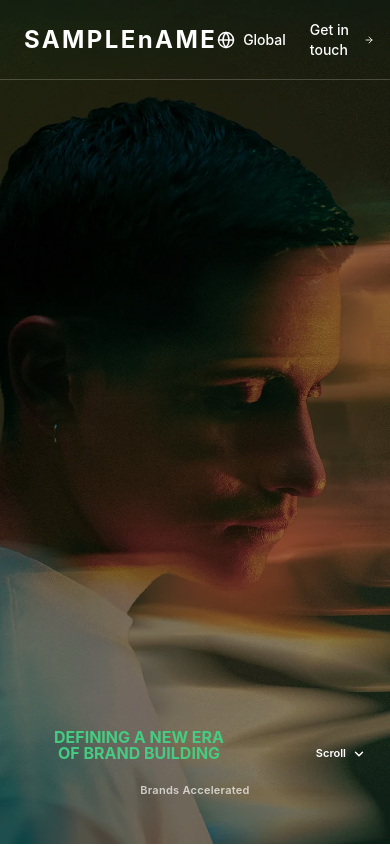
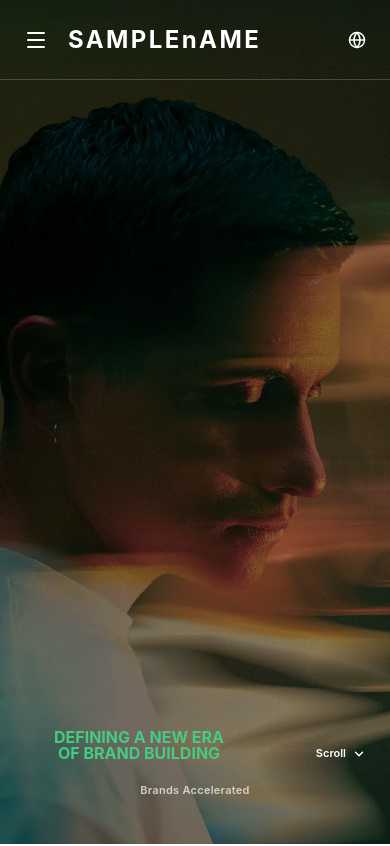
Before and after one commit to abukajary/samplename, a React (Vite) app: page / in a window 390 px wide. Shown: the top 846 px of the page. Built offline with nearby package versions, Linux system fonts and the light colour scheme.

Commit message:
fixed header on mobile devices
cheese-burger menu added

```diff
--- a/src/components/Header.tsx
+++ b/src/components/Header.tsx
@@ -1,5 +1,5 @@
 import { useState, useEffect } from 'react';
-import { Globe, ArrowRight, X } from 'lucide-react';
+import { Globe, ArrowRight, X, Menu } from 'lucide-react';
 import { Link, useLocation } from 'react-router-dom';
 
 type Language = { label: string; active?: boolean; };
@@ -20,6 +20,7 @@ export const Header = ({ transparentAtTop = false }: { transparentAtTop?: boolea
   const [isVisible, setIsVisible] = useState(true);
   const [lastScrollY, setLastScrollY] = useState(0);
   const [isSidebarOpen, setIsSidebarOpen] = useState(false);
+  const [isMobileMenuOpen, setIsMobileMenuOpen] = useState(false);
   const [isAtTop, setIsAtTop] = useState(true);
   const location = useLocation();
 
@@ -41,10 +42,10 @@ export const Header = ({ transparentAtTop = false }: { transparentAtTop?: boolea
   }, [lastScrollY]);
 
   useEffect(() => {
-    document.body.style.overflow = isSidebarOpen ? 'hidden' : 'auto';
-  }, [isSidebarOpen]);
+    document.body.style.overflow = (isSidebarOpen || isMobileMenuOpen) ? 'hidden' : 'auto';
+  }, [isSidebarOpen, isMobileMenuOpen]);
 
-  const bgClass = transparentAtTop && isAtTop && !isSidebarOpen
+  const bgClass = transparentAtTop && isAtTop && !isSidebarOpen && !isMobileMenuOpen
     ? 'bg-transparent'
     : 'bg-[#0a0a0a]';
 
@@ -52,6 +53,8 @@ export const Header = ({ transparentAtTop = false }: { transparentAtTop?: boolea
     if (location.pathname === '/') return true;
     return location.pathname.startsWith(path);
   };
+
+  const closeMobileMenu = () => setIsMobileMenuOpen(false);
 
   return (
     <>
@@ -61,9 +64,17 @@ export const Header = ({ transparentAtTop = false }: { transparentAtTop?: boolea
         } ${bgClass}`}
       >
         <div className="max-w-[1440px] mx-auto px-6 h-20 flex items-center justify-between border-b border-white/20">
-          <Link to="/" className="text-2xl font-bold tracking-widest relative z-[70]">
-            SAMPLEnAME
-          </Link>
+          <div className="flex items-center gap-4 z-[70]">
+            <button
+              className="md:hidden p-1 -ml-1 text-white"
+              onClick={() => setIsMobileMenuOpen(true)}
+            >
+              <Menu size={24} />
+            </button>
+            <Link to="/" className="text-2xl font-bold tracking-widest relative" onClick={closeMobileMenu}>
+              SAMPLEnAME
+            </Link>
+          </div>
 
           <nav className="hidden md:flex items-center gap-8 text-sm font-medium relative z-[70]">
             <Link
@@ -92,12 +103,12 @@ export const Header = ({ transparentAtTop = false }: { transparentAtTop?: boolea
             </Link>
           </nav>
 
-          <div className="flex items-center gap-6 text-sm font-medium relative z-[70]">
+          <div className="flex items-center gap-4 md:gap-6 text-sm font-medium relative z-[70]">
             <button onClick={() => setIsSidebarOpen(true)} className="flex items-center gap-2 text-white hover:text-gray-300 transition-colors cursor-pointer">
               <Globe size={18} />
-              Global
+              <span className="hidden md:inline">Global</span>
             </button>
-            <Link to="/contact" className={`flex items-center gap-2 transition-colors hover:text-gray-300 'text-white'}`}>
+            <Link to="/contact" className={`hidden md:flex items-center gap-2 transition-colors hover:text-gray-300 text-white`} onClick={closeMobileMenu}>
               Get in touch
               <ArrowRight size={18} />
             </Link>
@@ -106,8 +117,45 @@ export const Header = ({ transparentAtTop = false }: { transparentAtTop?: boolea
       </header>
 
       <div
+        className={`fixed inset-0 bg-[#0a0a0a] text-white z-[80] transition-transform duration-500 ease-in-out md:hidden flex flex-col ${
+          isMobileMenuOpen ? 'translate-y-0' : '-translate-y-full'
+        }`}
+      >
+        <div className="h-20 px-6 flex items-center justify-between border-b border-white/20 shrink-0">
+          <span className="text-2xl font-bold tracking-widest">
+            SAMPLEnAME
+          </span>
+          <button onClick={closeMobileMenu} className="p-2 -mr-2">
+            <X size={28} />
+          </button>
+        </div>
+
+        <nav className="flex flex-col px-6 py-12 gap-8 text-3xl font-bold overflow-y-auto">
+          <Link to="/about" onClick={closeMobileMenu} className={`transition-colors ${isActive('/about') ? 'text-[#45CC82]' : 'text-white'}`}>
+            About
+          </Link>
+          <Link to="/services" onClick={closeMobileMenu} className={`transition-colors ${isActive('/services') ? 'text-[#45CC82]' : 'text-white'}`}>
+            Services
+          </Link>
+          <Link to="/work" onClick={closeMobileMenu} className={`transition-colors ${isActive('/work') ? 'text-[#45CC82]' : 'text-white'}`}>
+            Work
+          </Link>
+          <Link to="/insights" onClick={closeMobileMenu} className={`transition-colors ${isActive('/insights') ? 'text-[#45CC82]' : 'text-white'}`}>
+            Thoughts & Views
+          </Link>
+
+          <div className="mt-8 pt-8 border-t border-white/20">
+            <Link to="/contact" onClick={closeMobileMenu} className="flex items-center gap-4 text-xl">
+              Get in touch
+              <ArrowRight size={24} />
+            </Link>
+          </div>
+        </nav>
+      </div>
+
+      <div
         onClick={() => setIsSidebarOpen(false)}
-        className={`fixed inset-0 bg-black/50 backdrop-blur-sm z-[80] transition-opacity duration-300 ${
+        className={`fixed inset-0 bg-black/50 backdrop-blur-sm z-[80] transition-opacity duration-300 hidden md:block ${
           isSidebarOpen ? 'opacity-100 pointer-events-auto' : 'opacity-0 pointer-events-none'
         }`}
       />
@@ -118,11 +166,13 @@ export const Header = ({ transparentAtTop = false }: { transparentAtTop?: boolea
           isSidebarOpen ? 'translate-x-0' : 'translate-x-full'
         }`}
       >
-        <button onClick={() => setIsSidebarOpen(false)} className="absolute top-6 right-6 p-2 hover:bg-gray-100 rounded-full transition-colors cursor-pointer">
-          <X size={24} />
-        </button>
+        <div className="flex justify-end md:block">
+          <button onClick={() => setIsSidebarOpen(false)} className="md:absolute md:top-6 md:right-6 p-2 hover:bg-gray-100 rounded-full transition-colors cursor-pointer">
+            <X size={24} />
+          </button>
+        </div>
 
-        <div className="mt-12 space-y-8">
+        <div className="mt-8 md:mt-12 space-y-8">
           {markets.map((market, idx) => (
             <div key={idx} className="flex flex-col gap-1 cursor-pointer">
               <span className="font-bold text-lg">{market.name}</span>
```
